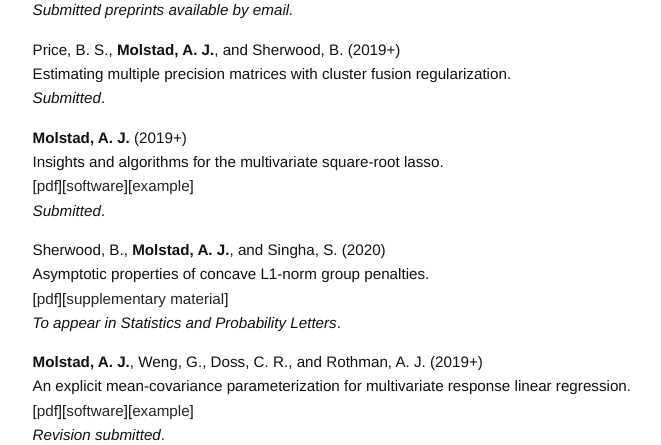
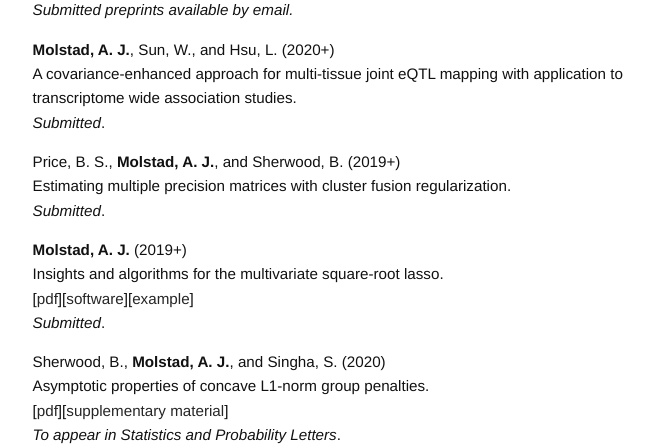
Before and after one commit to ajmolstad/ajmolstad.github.io, a Jekyll site: the page built from research.md, in a window 1280 px wide and 900 px high, cut to the strip 455-900 px from the top of the window. Shown: the whole strip, without its empty margins (275-936 px from the left). Built offline with Jekyll 4.4.1, drawn with Linux system fonts in a browser that asks for light colours.

Commit message:
Add Hutch paper

```diff
--- a/research.md
+++ b/research.md
@@ -17,9 +17,9 @@ A latent variable model for mixed-type multivariate response regression. <br>
 Variable selection for multivariate multinomial logistic regression. <br>
 *In preparation*.  <br> -->
 
-<!-- **Molstad, A. J.**, Sun, W., and Hsu, L. (2020+)<br>
+**Molstad, A. J.**, Sun, W., and Hsu, L. (2020+)<br>
 A covariance-enhanced approach for multi-tissue joint eQTL mapping with application to transcriptome wide association studies. <br>
-*Submitted*.  <br> -->
+*Submitted*.  <br>
 
 Price, B. S., **Molstad, A. J.**, and Sherwood, B. (2019+)<br>
 Estimating multiple precision matrices with cluster fusion regularization. <br>
```
